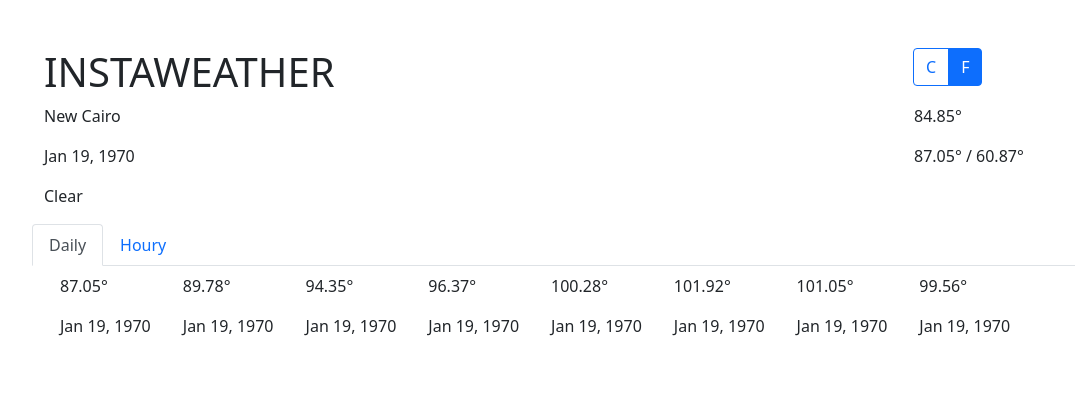
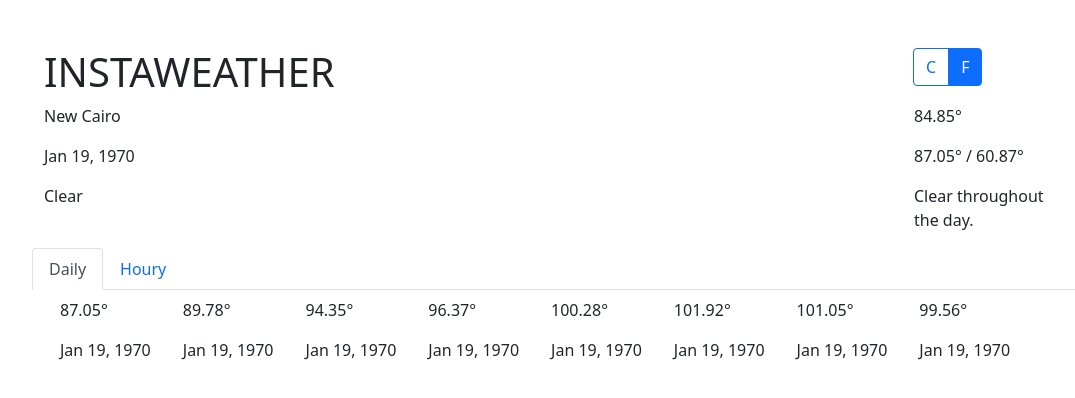
Before and after one commit to mahmoudgamie/weather-app, an Angular app: page / in a window 1280 px wide. Shown: the top 398 px of the page, without its empty margins (86-1161 px from the left). Built offline with nearby package versions, Linux system fonts and the light colour scheme.

Commit message:
Add today summary

```diff
--- a/src/app/hourly-data/hourly-data.component.css
+++ b/src/app/hourly-data/hourly-data.component.css
@@ -0,0 +1,18 @@
+::-webkit-scrollbar {
+  width: 20px;
+}
+
+::-webkit-scrollbar-track {
+  background-color: transparent;
+}
+
+::-webkit-scrollbar-thumb {
+  background-color: #fff;
+  border-radius: 20px;
+  border: 6px solid transparent;
+  background-clip: content-box;
+}
+
+::-webkit-scrollbar-thumb:hover {
+  background-color: #fff;
+}
--- a/src/app/hourly-data/hourly-data.component.html
+++ b/src/app/hourly-data/hourly-data.component.html
@@ -1,5 +1,5 @@
 <div class="row">
-  <div class="co-sm-12">
+  <div class="col-sm-12">
     <div class="data-container">
       <ul class="list-group list-group-horizontal">
         <li class="list-group-item data-item" *ngFor="let item of data.slice(0, 24)">
--- a/src/app/weather-forecast-view/weather-forecast-view.component.html
+++ b/src/app/weather-forecast-view/weather-forecast-view.component.html
@@ -32,6 +32,7 @@
           <span class="degree">{{weatherData.daily.data[0].temperatureHigh | temeratureConverter: unit}}</span> /
           <span class="degree">{{weatherData.daily.data[0].temperatureLow | temeratureConverter: unit}}</span>
         </p>
+        <p>{{weatherData.daily.data[0].summary}}</p>
       </div>
     </div>
     <div class="row">
```
